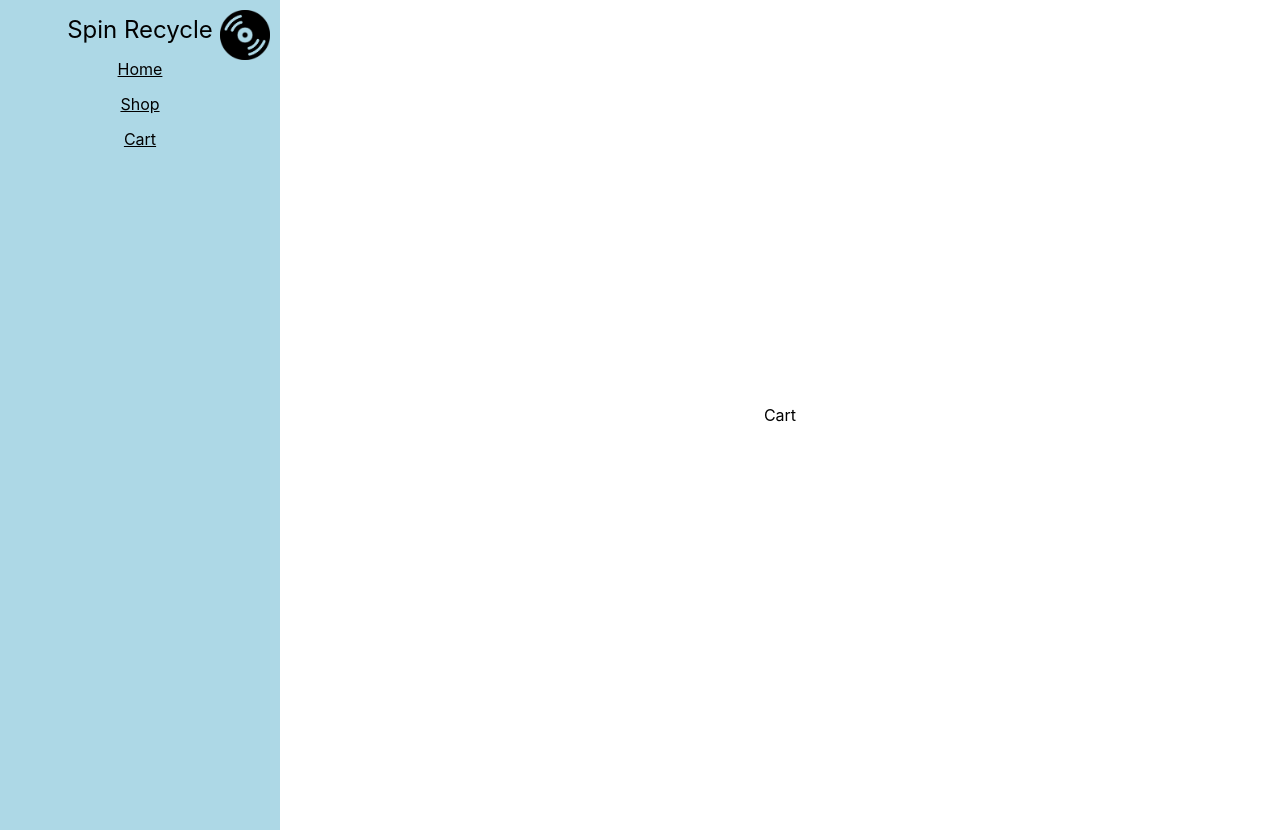
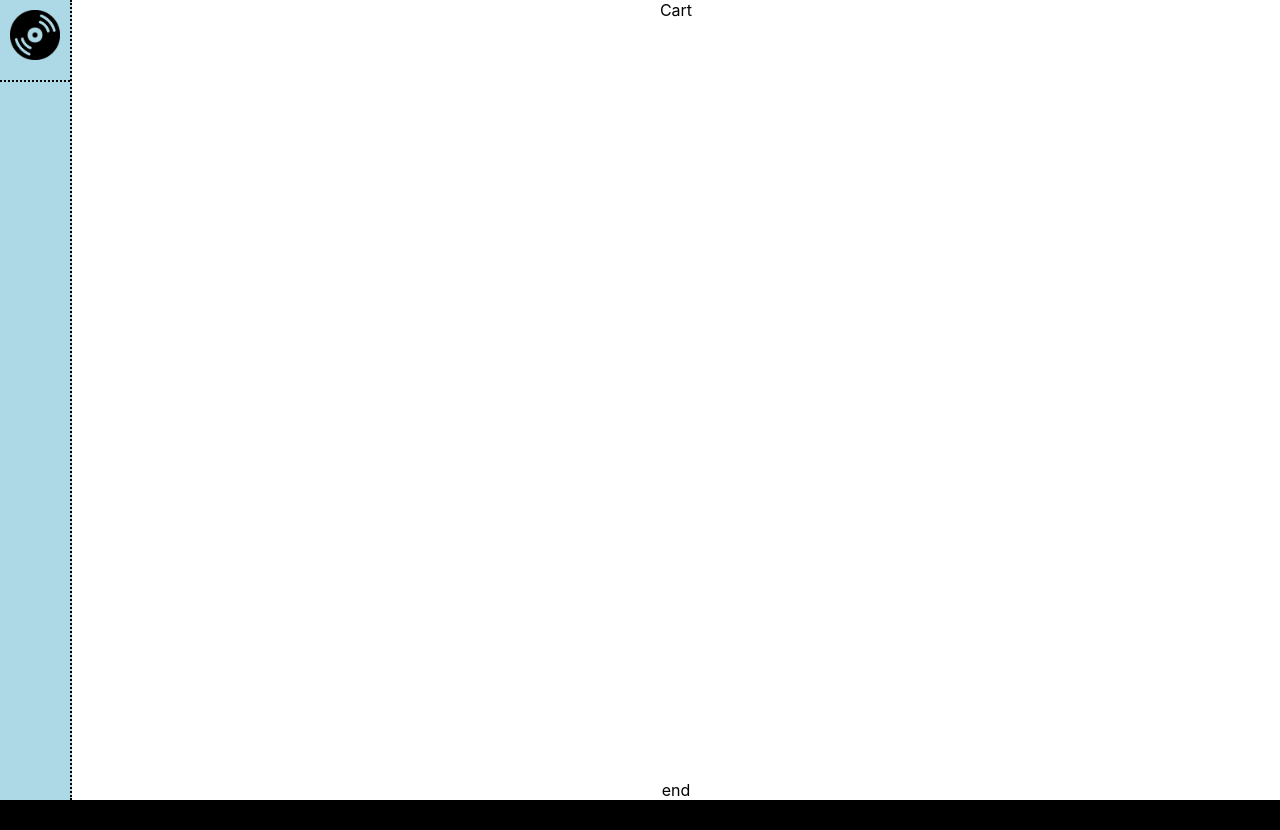
Before and after one commit to marybethhunter/SpinRecycle, a React (Create React App) app in the folder spinrecycleclient/: page /cart in a window 1280 px wide. After the commit the page ends 800 px from the top, so only its background shows below. Built offline with nearby package versions, Linux system fonts and the light colour scheme.

Commit message:
nav styling

```diff
--- a/spinrecycleclient/public/index.html
+++ b/spinrecycleclient/public/index.html
@@ -24,7 +24,7 @@
       work correctly both with client-side routing and a non-root public URL.
       Learn how to configure a non-root public URL by running `npm run build`.
     -->
-    <title>React App</title>
+    <title>Vinyl Destination</title>
   </head>
   <body>
     <noscript>You need to enable JavaScript to run this app.</noscript>
--- a/spinrecycleclient/src/Initialize/App.js
+++ b/spinrecycleclient/src/Initialize/App.js
@@ -6,7 +6,11 @@ const Body = styled.div`
   display: flex;
   justify-content: center;
   text-align: center;
-  background-color: white;
+
+  position: absolute;
+  height: 100%;
+  width: 100%;
+  background-color: pink;
 `;
 
 const Content = styled.div`
@@ -15,13 +19,14 @@ const Content = styled.div`
   justify-content: center;
   text-align: center;
   width: 100%;
+  min-height: 100vh;
+  background-color: white;
 `;
 
 function App() {
   return (
     <Body>
-      <Navigation className="nav-expanded" />
-
+      <Navigation />
       <Content>
         <Routing />
       </Content>
--- a/spinrecycleclient/src/components/Navigation.js
+++ b/spinrecycleclient/src/components/Navigation.js
@@ -3,37 +3,48 @@ import styled from 'styled-components';
 import NavIcon from './NavIcon';
 
 const NavContainer = styled.div`
-  position: relative;
-  left: 0;
-`;
+  display: flex;
+  position: sticky;
+  top: 0px;
+  padding: 80px 0px;
 
-const NavBody = styled.div`
-  display: flex;
-  flex-direction: column;
-  gap: 15px;
-  height: 100vh;
-  padding: 15px;
+  border-right: 2px dotted black;
+
 
   background-color: lightblue;
 `;
 
-const Header = styled.div`
-  font-size: 150%;
+const NavContent = styled.div`
+  display: flex;
+  flex-direction: column;
+  gap: 20px;
+
+  border-top: 2px dotted black;
+`;
+
+const NavHeader = styled.div`
+  font-size: 180%;
   white-space: nowrap;
+
+  margin: 20px 0px;
+`;
+
+const NavLink = styled.a`
+  font-size: 120%;
 `;
 
 export default function Navigation() {
-  const [expanded, setExpanded] = useState(true);
+  const [expanded, setExpanded] = useState(false);
 
   return (
     <NavContainer>
       <NavIcon expanded={expanded} setExpanded={setExpanded} />
-      <NavBody className={expanded ? "navBody-expanded" : "navBody-hidden"}>
-        <Header className={expanded ? "nav-expanded" : "nav-hidden"}>Spin Recycle</Header>
-        <a href='/home' className={expanded ? "nav-expanded" : "nav-hidden"}>Home</a>
-        <a href='/shop' className={expanded ? "nav-expanded" : "nav-hidden"}>Shop</a>
-        <a href='/cart' className={expanded ? "nav-expanded" : "nav-hidden"}>Cart</a>
-      </NavBody>
+      <NavContent className={expanded ? "navContent-expanded" : "navContent-hidden"}>
+        <NavHeader className={expanded ? "nav-expanded" : "nav-hidden"}>Vinyl Destination</NavHeader>
+        <NavLink href='/home' className={expanded ? "nav-expanded" : "nav-hidden"}>Home</NavLink>
+        <NavLink href='/shop' className={expanded ? "nav-expanded" : "nav-hidden"}>Shop</NavLink>
+        <NavLink href='/cart' className={expanded ? "nav-expanded" : "nav-hidden"}>Cart</NavLink>
+      </NavContent>
     </NavContainer>
   )
 }
--- a/spinrecycleclient/src/styles/nav.css
+++ b/spinrecycleclient/src/styles/nav.css
@@ -1,10 +1,10 @@
-.navBody-expanded {
-  width: 250px;
+.navContent-expanded {
+  width: 280px;
   transition: width 0.4s ease-in 0.05s;
 }
 
-.navBody-hidden {
-  width: 40px;
+.navContent-hidden {
+  width: 70px;
   transition: width 0.4s ease-out 0.25s;
 }
 
--- a/spinrecycleclient/src/views/Cart.js
+++ b/spinrecycleclient/src/views/Cart.js
@@ -2,6 +2,9 @@ import React from 'react'
 
 export default function Cart() {
   return (
-    <div>Cart</div>
+    <>
+      <div style={{height: "4000px"}}>Cart</div>
+      <div>end</div>
+    </>
   )
 }
--- a/spinrecycleclient/src/views/Home.js
+++ b/spinrecycleclient/src/views/Home.js
@@ -19,12 +19,12 @@ export default function Home() {
   return (
     <HomeStyle>
       <h1>VINYL DESTINATION</h1>
-      <img
+      {/* <img
         src="https://www.customwallpaper.net.au/wp-content/uploads/2015/12/AdobeStock_69158069-1024x685.jpeg"
         alt="Cluttered Couch"
         width="800"
         height="600"
-      />
+      /> */}
       <h3>VINYL FANTASY!</h3>
     </HomeStyle>
   );
```
Also changed, not shown: 1 other file (tests, documents, lock files or other folders).
